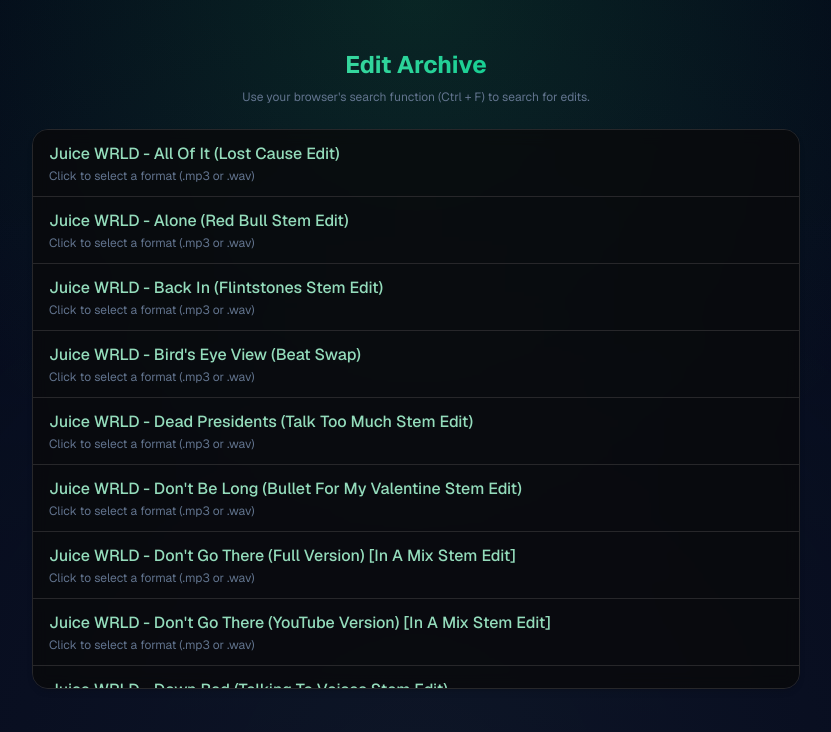
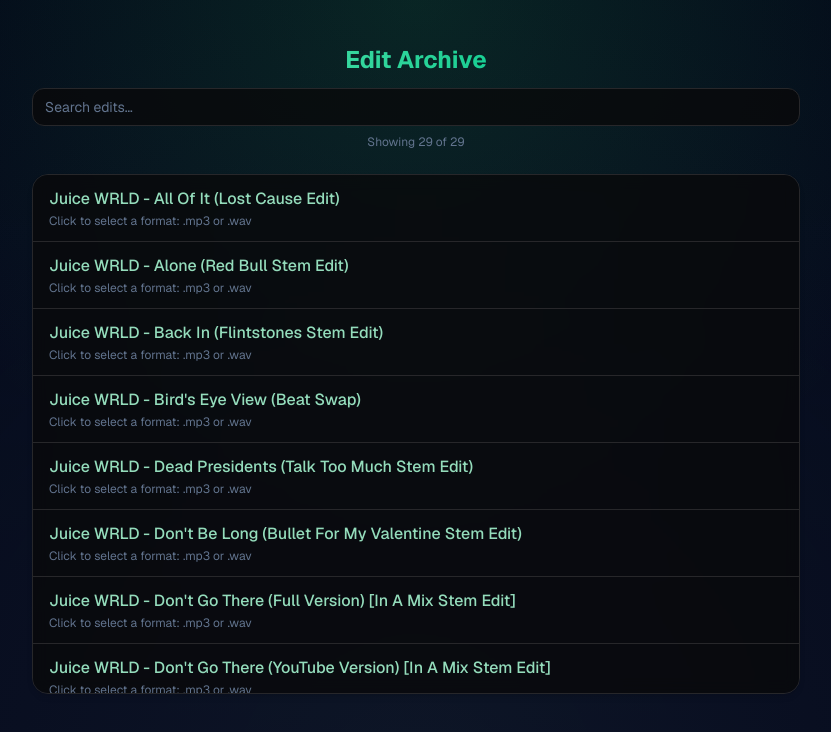
Before and after one commit to highimnoah/highimnoah.github.io, a Next.js app: page /archive in a window 1280 px wide. Shown: the top 732 px of the page, without its empty margins (224-1055 px from the left). Built offline with nearby package versions, Linux system fonts and the light colour scheme.

Commit message:
implemented a proper search bar

```diff
--- a/src/app/archive/page.js
+++ b/src/app/archive/page.js
@@ -10,6 +10,14 @@
 
 export default function Archive() {
     const [selectedTrack, setSelectedTrack] = useState(null);
+    const [query, setQuery] = useState("");
+
+    const normalizedQuery = query.trim().toLowerCase();
+
+    const filteredSongs = songs.filter((track) => {
+        const title = (track?.title ?? "").toLowerCase();
+        return normalizedQuery === "" || title.includes(normalizedQuery);
+    });
 
     const handleDownload = (track) => {
         setSelectedTrack(track);
@@ -43,16 +51,28 @@
                             <h1 className="text-2xl font-bold mb-2 bg-gradient-to-r from-emerald-300 to-emerald-500 bg-clip-text text-transparent">
                                 Edit Archive
                             </h1>
-                            <p className="text-[11px] sm:text-xs text-slate-500">
-                                Use your browser&apos;s search function (Ctrl + F) to search for edits.
-                            </p>
+                            <div className="mt-3 flex flex-col items-center gap-2">
+                                <input
+                                    value={query}
+                                    onChange={(e) => setQuery(e.target.value)}
+                                    placeholder="Search edits…"
+                                    className="w-full rounded-xl border border-zinc-800 bg-zinc-950/80 px-3 py-2 text-sm text-slate-100 placeholder:text-slate-500 outline-none focus:border-emerald-600/70"
+                                    type="text"
+                                    spellCheck={false}
+                                    autoComplete="off"
+                                />
+
+                                <div className="w-full text-[11px] sm:text-xs text-slate-500">
+                                    Showing {filteredSongs.length} of {songs.length}
+                                </div>
+                            </div>
                         </AnimatedContent>
                     </div>
 
                     <AnimatedContent distance={30} direction="vertical" duration={1}>
-                        <div className="w-full max-h-[60vh] sm:max-h-[70vh] overflow-y-auto rounded-2xl border border-zinc-800 bg-zinc-950/80 backdrop-blur-sm shadow-md overflow-hidden">
+                        <div className="w-full max-h-[55vh] sm:max-h-[65vh] overflow-y-auto rounded-2xl border border-zinc-800 bg-zinc-950/80 backdrop-blur-sm shadow-md overflow-hidden">
                             <div className="flex flex-col divide-y divide-zinc-800">
-                                {songs.map((track, i) => (
+                                {filteredSongs.map((track, i) => (
                                     <button
                                         key={i}
                                         onClick={() => handleDownload(track)}
@@ -62,7 +82,7 @@
                                             {track.title}
                                         </p>
                                         <p className="text-[11px] sm:text-xs text-slate-500 mt-0.5">
-                                            Click to select a format (.mp3 or .wav)
+                                            Click to select a format: .mp3 or .wav
                                         </p>
                                     </button>
                                 ))}
```
